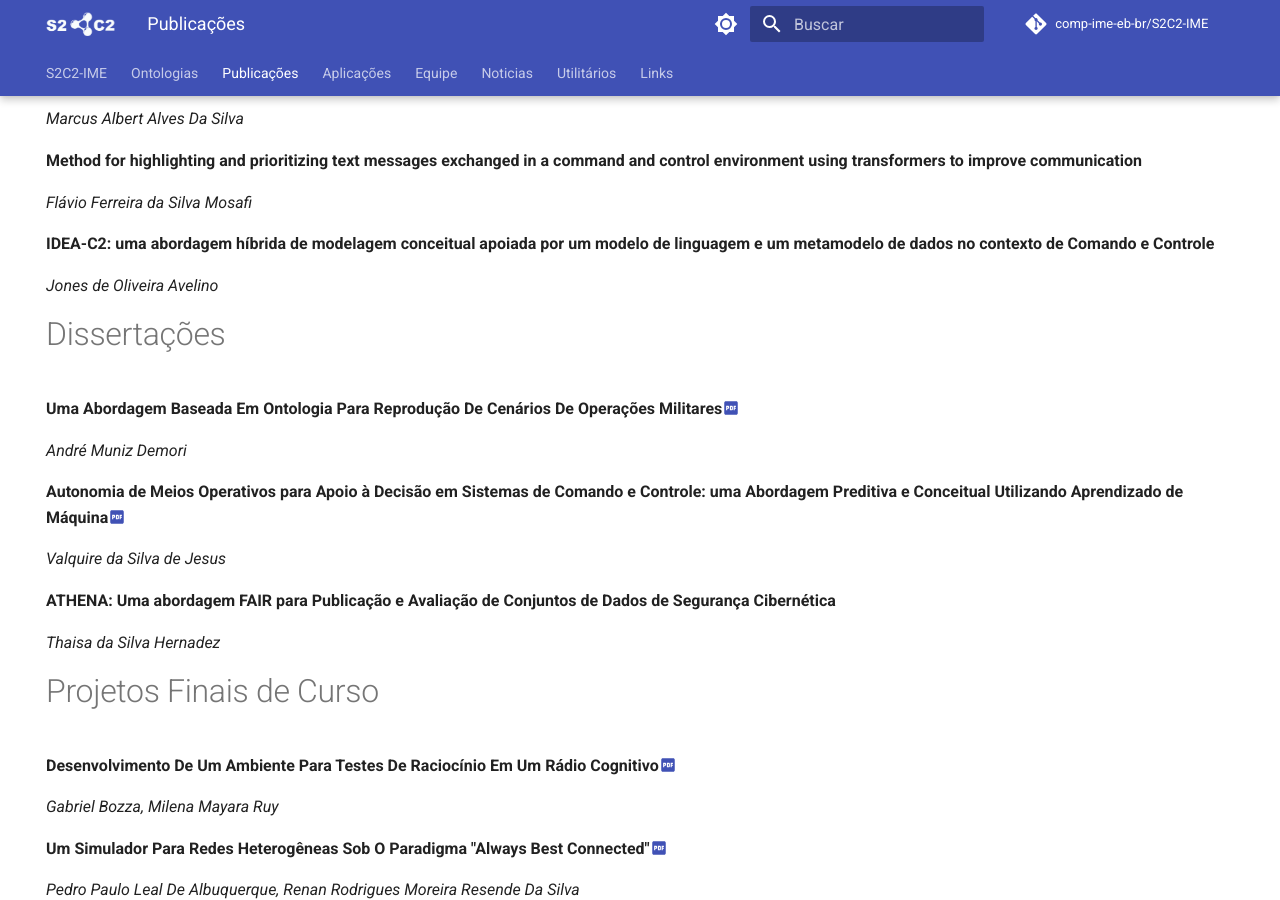
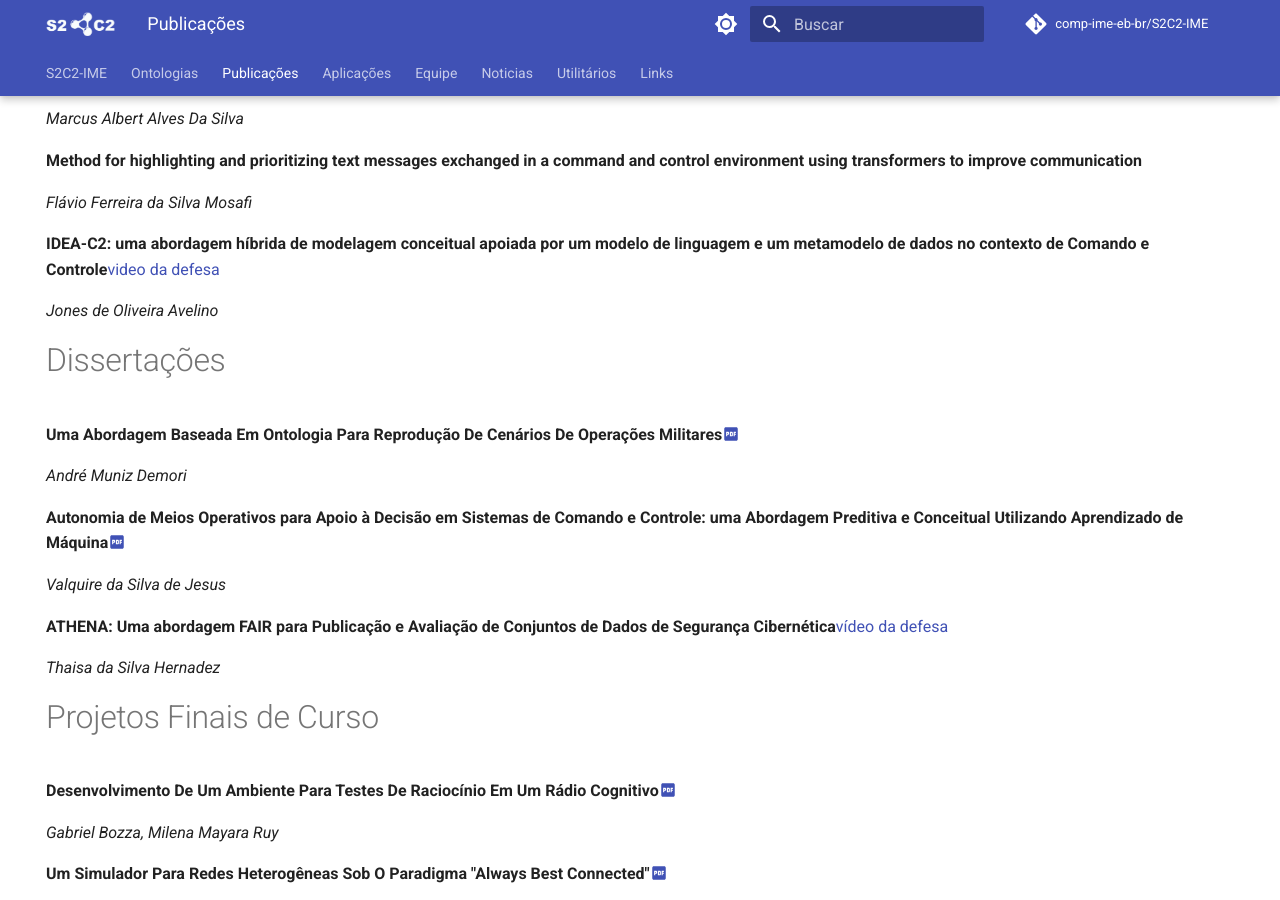
Before and after one commit to comp-ime-eb-br/S2C2-IME, an MkDocs documentation site: the page built from docs/publi.md, in a window 1280 px wide and 900 px high, scrolled down 246 px. Built offline with MkDocs 1.6.1 and Material for MkDocs 9.7.7, drawn with Linux system fonts in a browser that asks for light colours; comment, search, counter and statistics services are not loaded.

Commit message:
Update publi.md

```diff
--- a/docs/publi.md
+++ b/docs/publi.md
@@ -18,7 +18,7 @@ hide:
 
 *Flávio Ferreira da Silva Mosafi*
 
-**IDEA-C2: uma abordagem híbrida de modelagem conceitual apoiada por um modelo de linguagem e um metamodelo de dados no contexto de Comando e Controle**
+**IDEA-C2: uma abordagem híbrida de modelagem conceitual apoiada por um modelo de linguagem e um metamodelo de dados no contexto de Comando e Controle**[video da defesa](https://drive.google.com/file/d/1qzyBFtHlpGdrMphBPyzgiEMxg7-rSMbm/view?usp=sharing)
 
 *Jones de Oliveira Avelino*
 
@@ -34,7 +34,7 @@ hide:
 *Valquire da Silva de Jesus*
 
 **ATHENA: Uma abordagem FAIR para Publicação e Avaliação de Conjuntos de Dados de Segurança
-Cibernética**
+Cibernética**[vídeo da defesa](https://drive.google.com/file/d/1Eogafi_1d0zm4MN6Jh39jmG_mPrtoz4J/view?usp=sharing)
 
 *Thaisa da Silva Hernadez*
 
```
